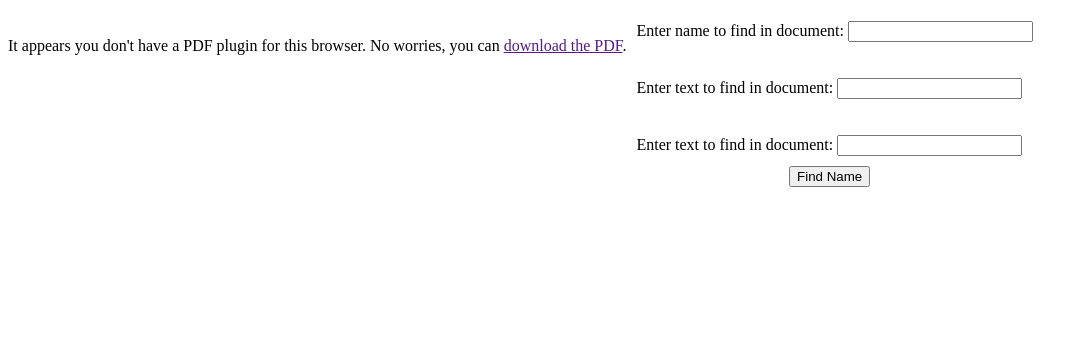
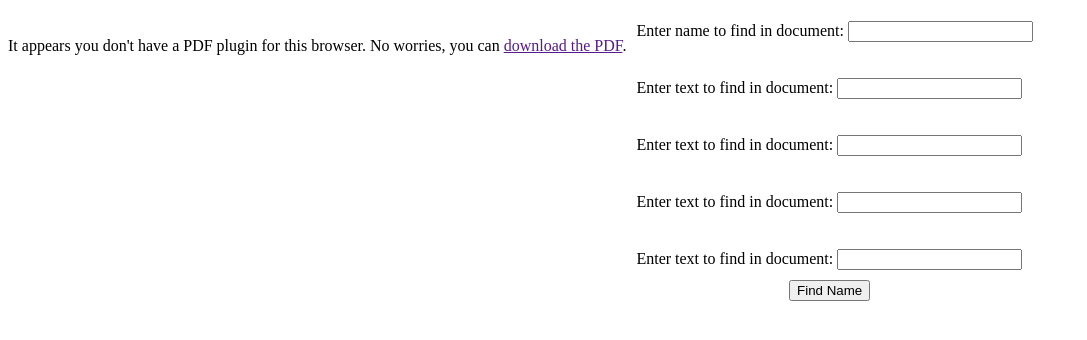
Before and after one commit to harshjainsk/name_extraction_project, a Flask app: template templates/index2.html in a window 1280 px wide. Shown: the top 340 px of the page, without its empty margins (0-1087 px from the left). Run offline with Flask 3, Linux system fonts and the light colour scheme; the template is opened without the code that fills it, so the values that code supplies are empty.

Commit message:
added br tag for some spacing

```diff
--- a/templates/index2.html
+++ b/templates/index2.html
@@ -37,6 +37,20 @@
 
                     <label for="transfer_cert_to_be_found">Enter text to find in document:</label>
                     <input type="text" name="transfer_cert_to_be_found" id="transfer_cert_to_be_found">
+
+                    <br>
+                    <br>
+                    <br>
+
+                    <label for="Type_of_Application">Enter text to find in document:</label>
+                    <input type="text" name="Type_of_Application" id="Type_of_Application">
+
+                    <br>
+                    <br>
+                    <br>
+
+                    <label for="CPADIFOKI2">Enter text to find in document:</label>
+                    <input type="text" name="CPADIFOKI2" id="CPADIFOKI2">
                 </div>
 
                 <div class="find_name_button" style="text-align: center; margin-top: 10px;">
```
